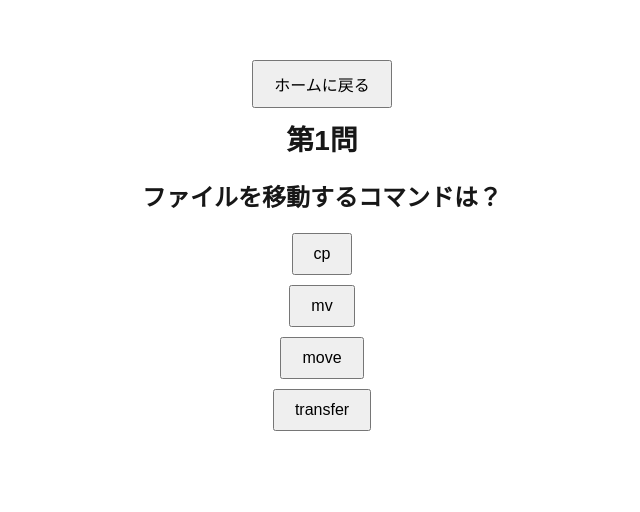
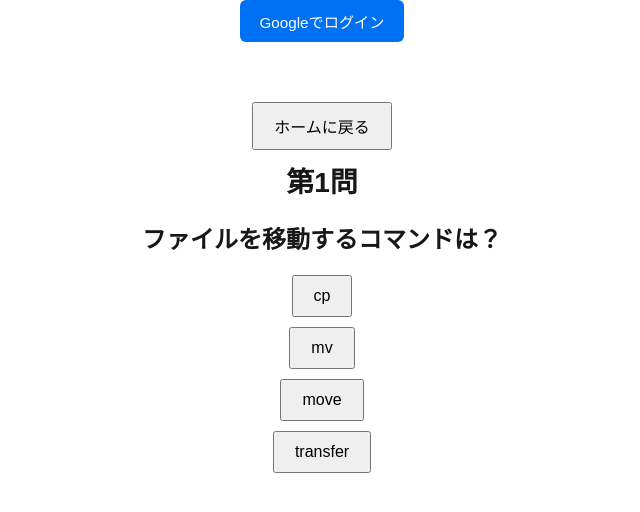
Before and after one commit to mnwdykn/test_quiz, a Next.js app: page /quiz in a window 1280 px wide. Shown: the top 512 px of the page, without its empty margins (318-958 px from the left). Built offline with nearby package versions, Linux system fonts and the light colour scheme; no server answers.

Commit message:
Update project documentation and refactor LoginButton to use CSS modules

```diff
--- /dev/null
+++ b/app/ClientLayout.js
@@ -0,0 +1,14 @@
+// app/ClientLayout.jsx
+"use client";
+
+import { SessionProvider } from "next-auth/react";
+import LoginButton from "../components/LoginButton"; // 共通表示のログイン状態
+
+export default function ClientLayout({ children }) {
+  return (
+    <SessionProvider>
+      <LoginButton />
+      {children}
+    </SessionProvider>
+  );
+}
--- a/app/layout.js
+++ b/app/layout.js
@@ -1,13 +1,17 @@
-"use client"; // 必須
+// app/layout.js
+import "./globals.css";
+import ClientLayout from "./ClientLayout"; // ← クライアントレイアウト導入
 
-import "./globals.css";
-import { SessionProvider } from "next-auth/react";
+export const metadata = {
+  title: "ITクイズアプリ",
+  description: "IT基礎を楽しく学ぼう！",
+};
 
 export default function RootLayout({ children }) {
   return (
     <html lang="ja">
       <body>
-        <SessionProvider>{children}</SessionProvider>
+        <ClientLayout>{children}</ClientLayout>
       </body>
     </html>
   );
--- a/app/page.js
+++ b/app/page.js
@@ -1,13 +1,10 @@
+// app/page.js
 import Link from "next/link";
 import styles from "./HomePage.module.css";
-import LoginButton from "../components/LoginButton"; // 追加！！！
 
 export default function Home() {
   return (
     <div className={styles.homeContainer}>
-      {/* ログインボタンエリア */}
-      <LoginButton />
-
       {/* メインタイトル */}
       <h1 className={styles.homeTitle}>ITクイズアプリへようこそ！</h1>
 
--- a/components/LoginButton.jsx
+++ b/components/LoginButton.jsx
@@ -1,27 +1,32 @@
-// /components/LoginButton.jsx
+// components/LoginButton.jsx
 "use client";
 
 import { signIn, signOut, useSession } from "next-auth/react";
+import styles from "./LoginButton.module.css";
 
 export default function LoginButton() {
   const { data: session, status } = useSession();
 
   if (status === "loading") {
-    return <p>読み込み中...</p>;
+    return <p className={styles.message}>ログイン状態を確認中...</p>;
   }
 
   if (session) {
     return (
-      <div style={{ textAlign: "center", marginBottom: "20px" }}>
-        <p>ようこそ、{session.user.name}さん！</p>
-        <button onClick={() => signOut()}>ログアウト</button>
+      <div className={styles.container}>
+        <p className={styles.message}>ようこそ、{session.user.name}さん！</p>
+        <button className={styles.button} onClick={() => signOut()}>
+          ログアウト
+        </button>
       </div>
     );
   }
 
   return (
-    <div style={{ textAlign: "center", marginBottom: "20px" }}>
-      <button onClick={() => signIn("google")}>Googleでログイン</button>
+    <div className={styles.container}>
+      <button className={styles.button} onClick={() => signIn("google")}>
+        Googleでログイン
+      </button>
     </div>
   );
 }
--- /dev/null
+++ b/components/LoginButton.module.css
@@ -0,0 +1,26 @@
+/* components/LoginButton.module.css */
+.container {
+  text-align: center;
+  margin-bottom: 20px;
+}
+
+.message {
+  font-size: 1rem;
+  margin-bottom: 10px;
+  color: #333;
+}
+
+.button {
+  padding: 10px 20px;
+  font-size: 0.95rem;
+  border: none;
+  border-radius: 6px;
+  background-color: #0070f3;
+  color: white;
+  cursor: pointer;
+  transition: background-color 0.3s ease;
+}
+
+.button:hover {
+  background-color: #005bb5;
+}
```
Also changed, not shown: 1 other file (tests, documents, lock files or other folders).
